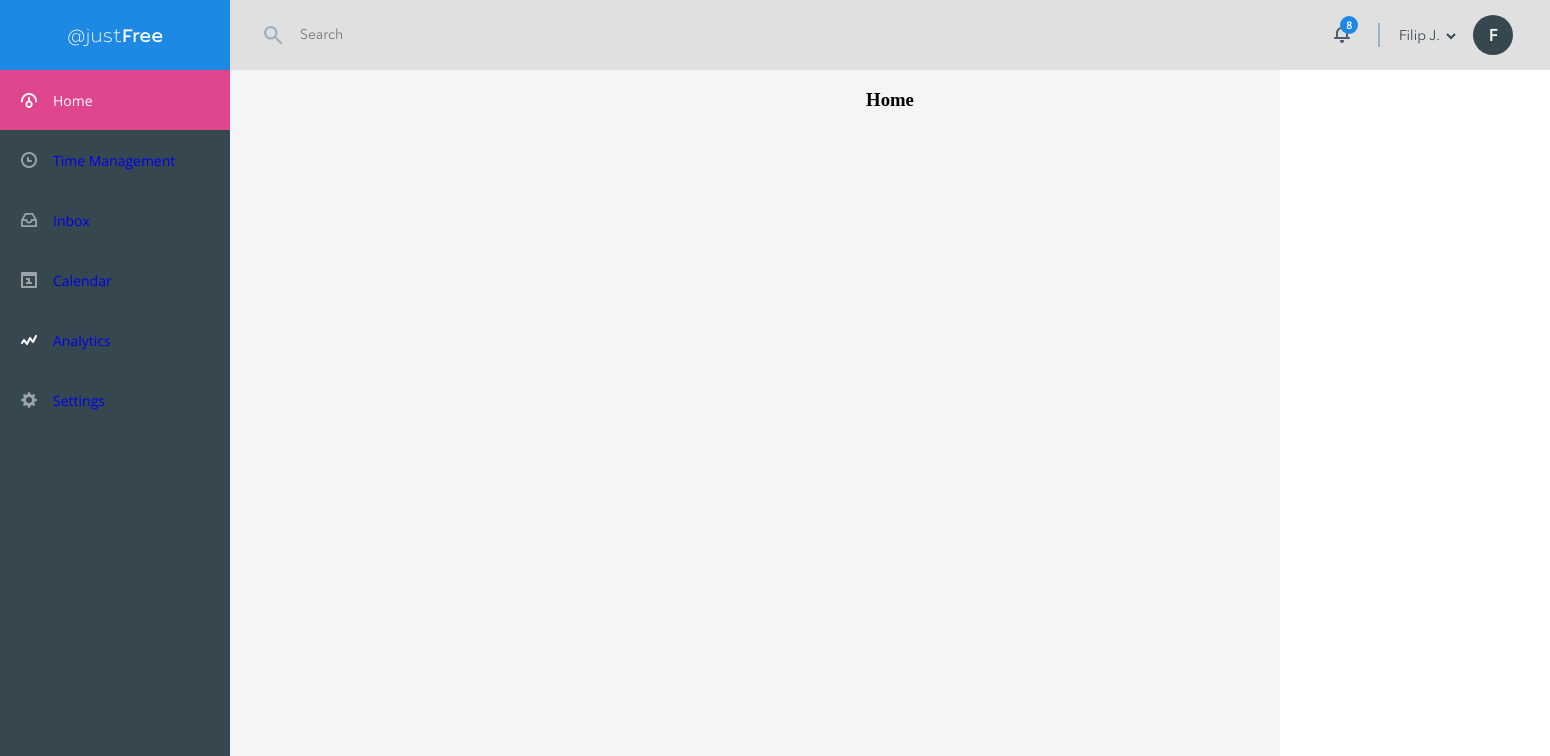
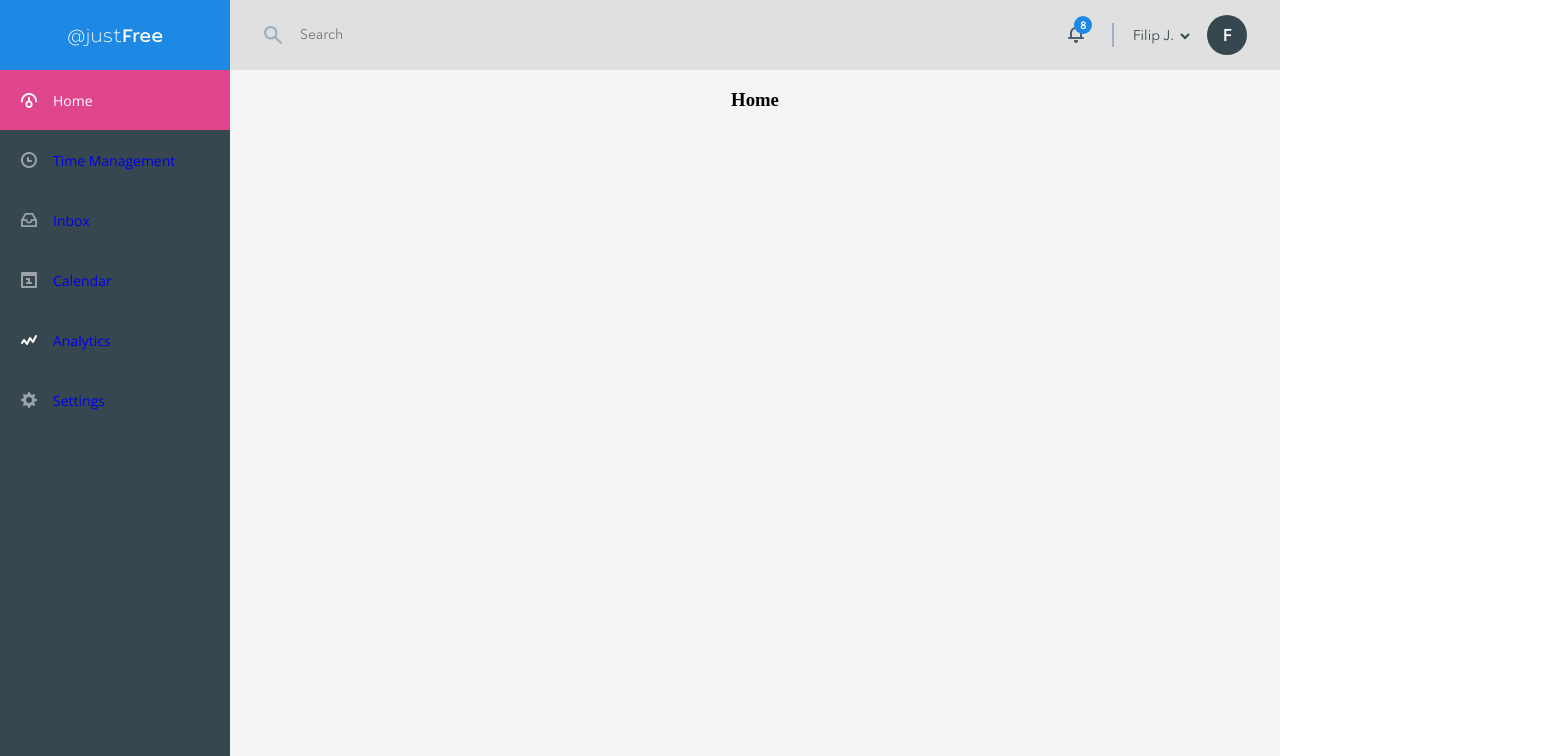
Before and after one commit to ivxvo/dashboard-page, a Vue app: page / in a window 1280 px wide. Shown: the top 756 px of the page, 1550 px wide, since content can reach past the window. Built offline with nearby package versions, Linux system fonts and the light colour scheme.

Commit message:
добавлено изменение размеров макета при изменении окна браузера

```diff
--- a/src/App.vue
+++ b/src/App.vue
@@ -85,14 +85,15 @@ export default {
   background-color: #f5f5f5;
   max-width: 1550px;
   display: grid;
-  grid-template-columns: 230px 1320px;
+  grid-template-columns: 230px minmax(650px, 1320px);
   grid-template-rows: 70px calc(100vh - 70px);
 }
 
 .header {
   grid-column: 1 / 3;
   display: grid;
-  grid-template-columns: 230px 1104px 216px;
+  /* grid-template-columns: 230px minmax(200px, 1104px) 216px; */
+  grid-template-columns: 230px minmax(200px, 1104px) auto;
   grid-template-rows: 70px;
 }
 
@@ -120,6 +121,11 @@ export default {
 .search {
   display: flex;
   align-items: center;
+}
+
+.search .search-group {
+  width: 100%;
+  padding: 0 34px;
 }
 
 .user {
@@ -154,7 +160,7 @@ export default {
   background-color: #37474f;
   width: 40px;
   height: 40px;
-  margin-left: 14px;
+  margin: 0 33px 0 14px;
 }
 
 .vertical {
--- a/src/components/Search.vue
+++ b/src/components/Search.vue
@@ -9,10 +9,6 @@
 .search-group {
     display: flex;
     align-items: center;
-}
-
-.search-group img {
-    padding-left: 34px;
 }
 
 .search-group input {
```
